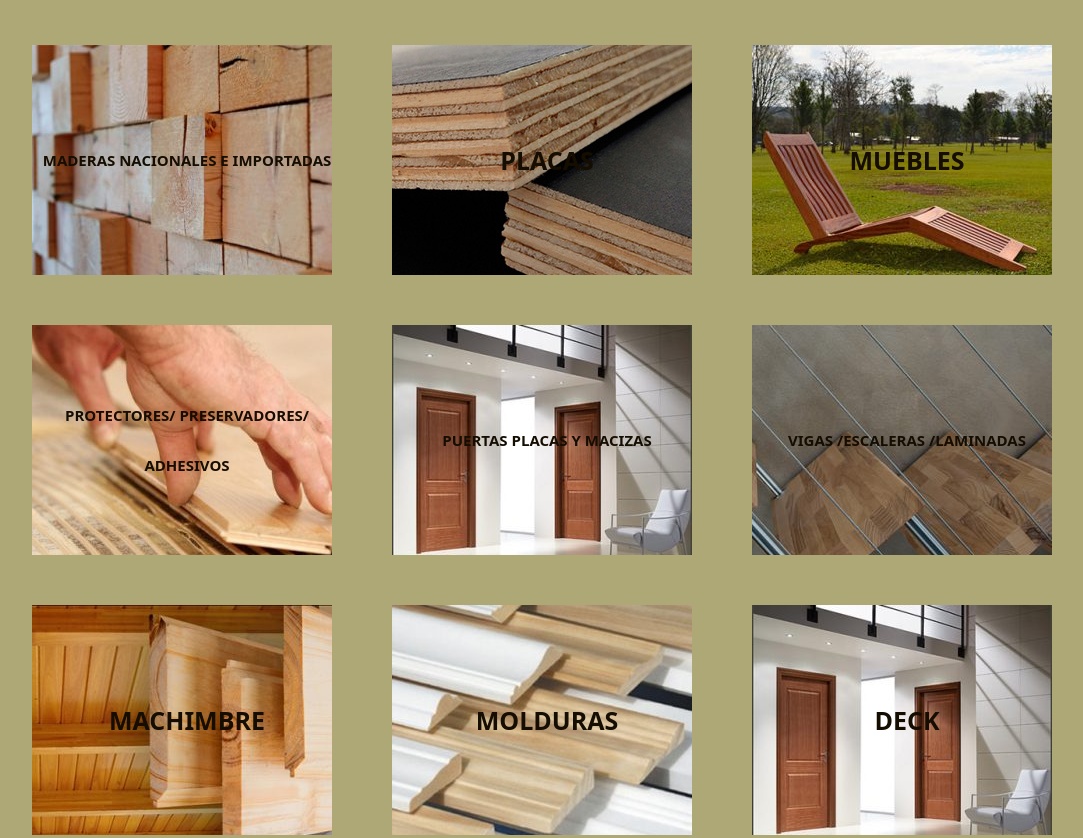
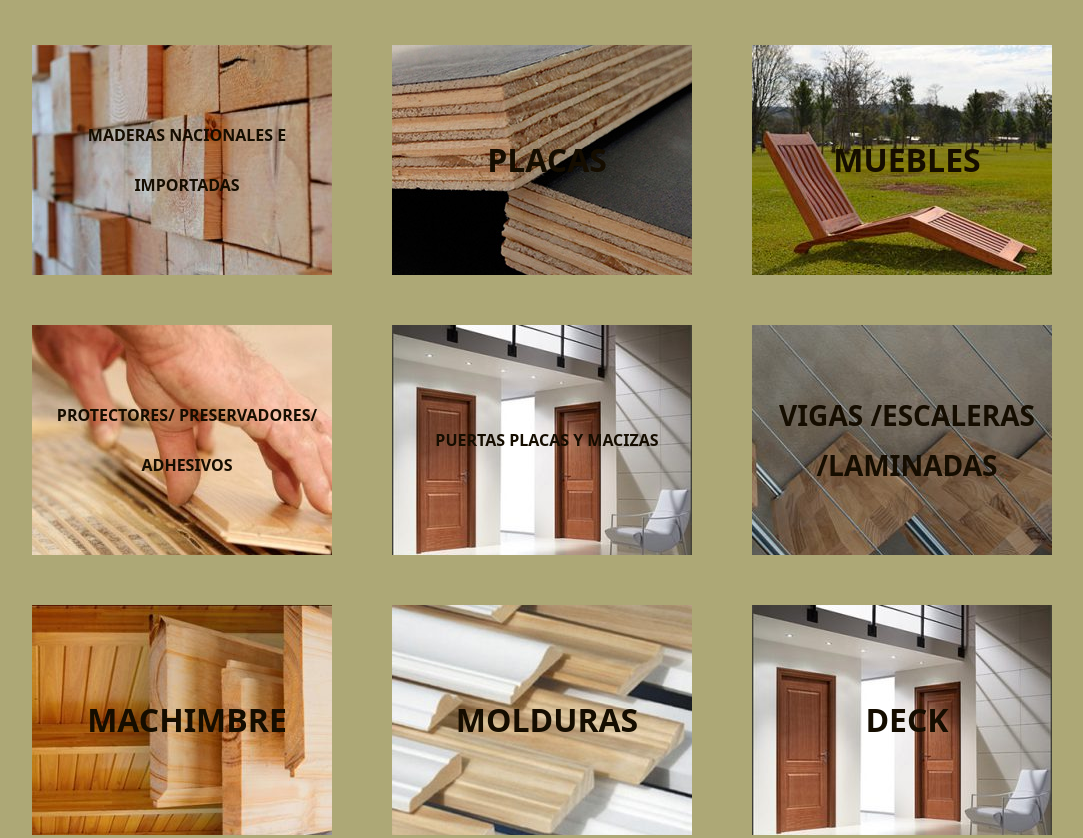
Before and after one commit to NachoDzz/rural-manantiales, a website: page producto.html in a window 1280 px wide. Shown: the part 313-1151 px from the top of the page, without its empty margins (98-1181 px from the left). Drawn offline with Linux system fonts and the light colour scheme.

Commit message:
arreglo total de overflow, y mejoras en q s

```diff
--- a/producto.html
+++ b/producto.html
@@ -4,7 +4,7 @@
 <head>
   <meta charset="UTF-8" />
   <meta http-equiv="X-UA-Compatible" content="IE=edge" />
-  <meta name="viewport" content="width=device-width, initial-scale=1.0" />
+  <meta name="viewport" content="width=device-width, initial-scale=1, minimum-scale=1" />
   <title>rural manantiales productos</title>
   <link rel="stylesheet" href="css/bootstrap.css" />
   <link rel="stylesheet" href="css/main.css">
@@ -72,24 +72,24 @@
     <section class="row section-producto d-flex align-items-center justify-content-evenly">
 
       <div class=" col-12 col-lg-3 item-producto item-producto--1 d-flex align-items-center justify-content-center">
-        <h3 class="title-producto  text-center title-15"> maderas nacionales e importadas </h3>
+        <h3 class="title-producto  text-center title-1"> maderas nacionales e importadas </h3>
 
       </div>
 
       <div class=" col-12 col-lg-3 item-producto item-producto--2 d-flex align-items-center justify-content-center">
-        <h3 class="title-producto  text-center title-25"> placas </h3>
+        <h3 class="title-producto  text-center title-2"> placas </h3>
       </div>
 
       <div class="col-12 col-lg-3 item-producto item-producto--3 d-flex align-items-center justify-content-center">
-        <h3 class="title-producto  text-center title-25"> muebles </h3>
+        <h3 class="title-producto  text-center title-2"> muebles </h3>
       </div>
 
       <div class="col-12 col-lg-3 item-producto item-producto--4 d-flex align-items-center justify-content-center">
-        <h3 class="title-producto text-center title-15">protectores/ preservadores/ adhesivos</h3>
+        <h3 class="title-producto text-center title-1">protectores/ preservadores/ adhesivos</h3>
       </div>
 
       <div class="col-12 col-lg-3 item-producto item-producto--5 d-flex align-items-center justify-content-center">
-        <h3 class="title-producto text-center title-15">puertas placas y macizas</h3>
+        <h3 class="title-producto text-center title-1">puertas placas y macizas</h3>
       </div>
 
       <div class="col-12 col-lg-3 item-producto item-producto--6 d-flex align-items-center justify-content-center">
@@ -97,15 +97,15 @@
       </div>
 
       <div class="col-12 col-lg-3 item-producto item-producto--7  d-flex align-items-center justify-content-center">
-        <h3 class="title-producto text-center title-25"> machimbre </h3>
+        <h3 class="title-producto text-center title-2"> machimbre </h3>
       </div>
 
       <div class="col-12 col-lg-3 item-producto item-producto--8 d-flex align-items-center justify-content-center">
-        <h3 class="title-producto text-center title-25"> molduras </h3>
+        <h3 class="title-producto text-center title-2"> molduras </h3>
       </div>
 
       <div class="col-12 col-lg-3 item-producto item-producto--9 d-flex align-items-center justify-content-center">
-        <h3 class="title-producto text-center title-25"> deck </h3>
+        <h3 class="title-producto text-center title-2"> deck </h3>
       </div>
 
 
--- a/scss/each.scss
+++ b/scss/each.scss
@@ -1,8 +1,8 @@
 
-$titles: 10, 15, 20, 25;
+$titles: 0.8, 1, 2, 3;
 
 @each $size in $titles {
     .title-#{$size}  {
-        font-size: $size * 1px;
+        font-size: $size * 1rem;
     }
 }
```
Also changed, not shown: contacto.html (+5 -5 lines), quienesSomos.html (+5 -5 lines), servicios.html (+1 -1 lines), css/main.css, img/Background.png (deleted), img/captura 1.png (deleted), img/wave (1)v2.png (deleted).
